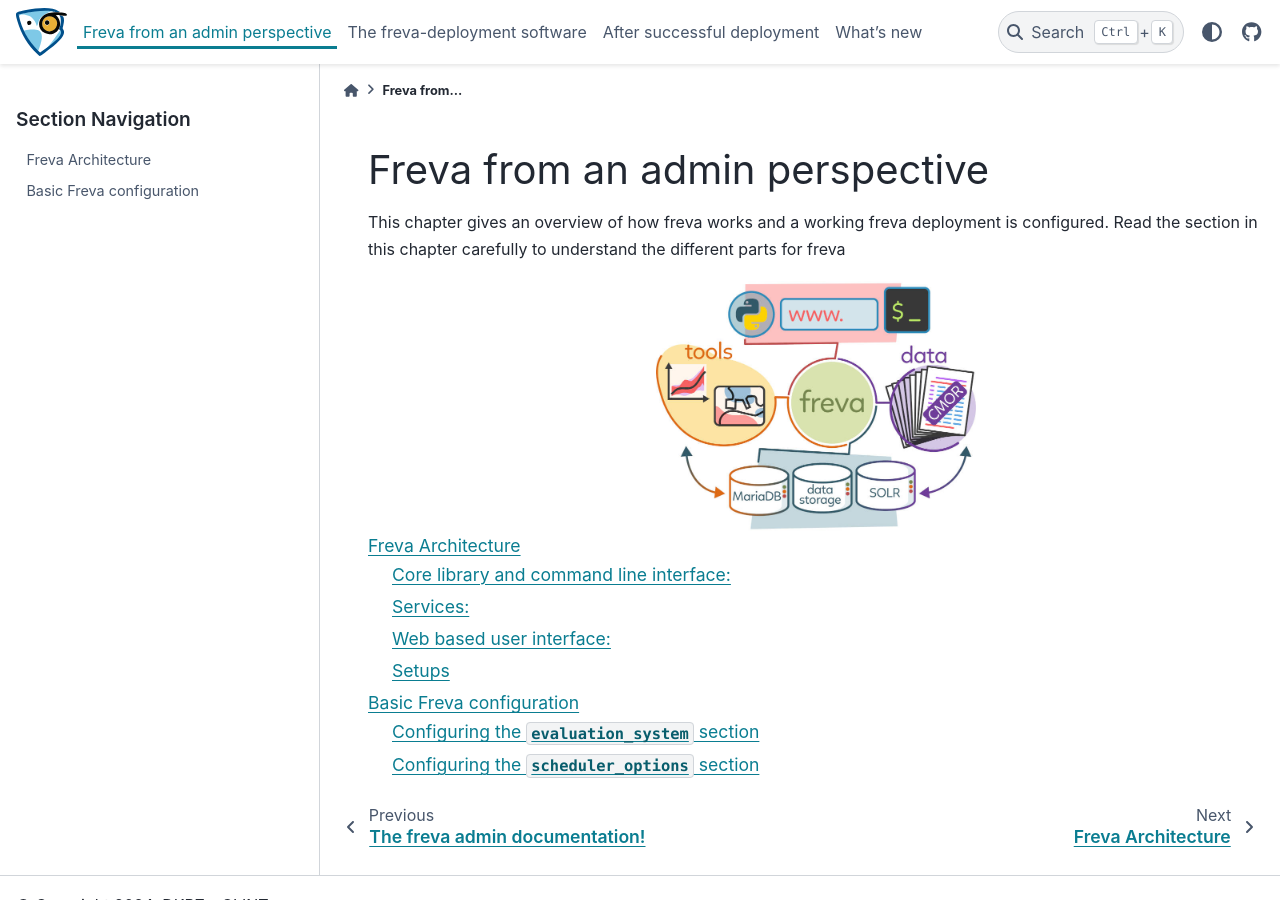
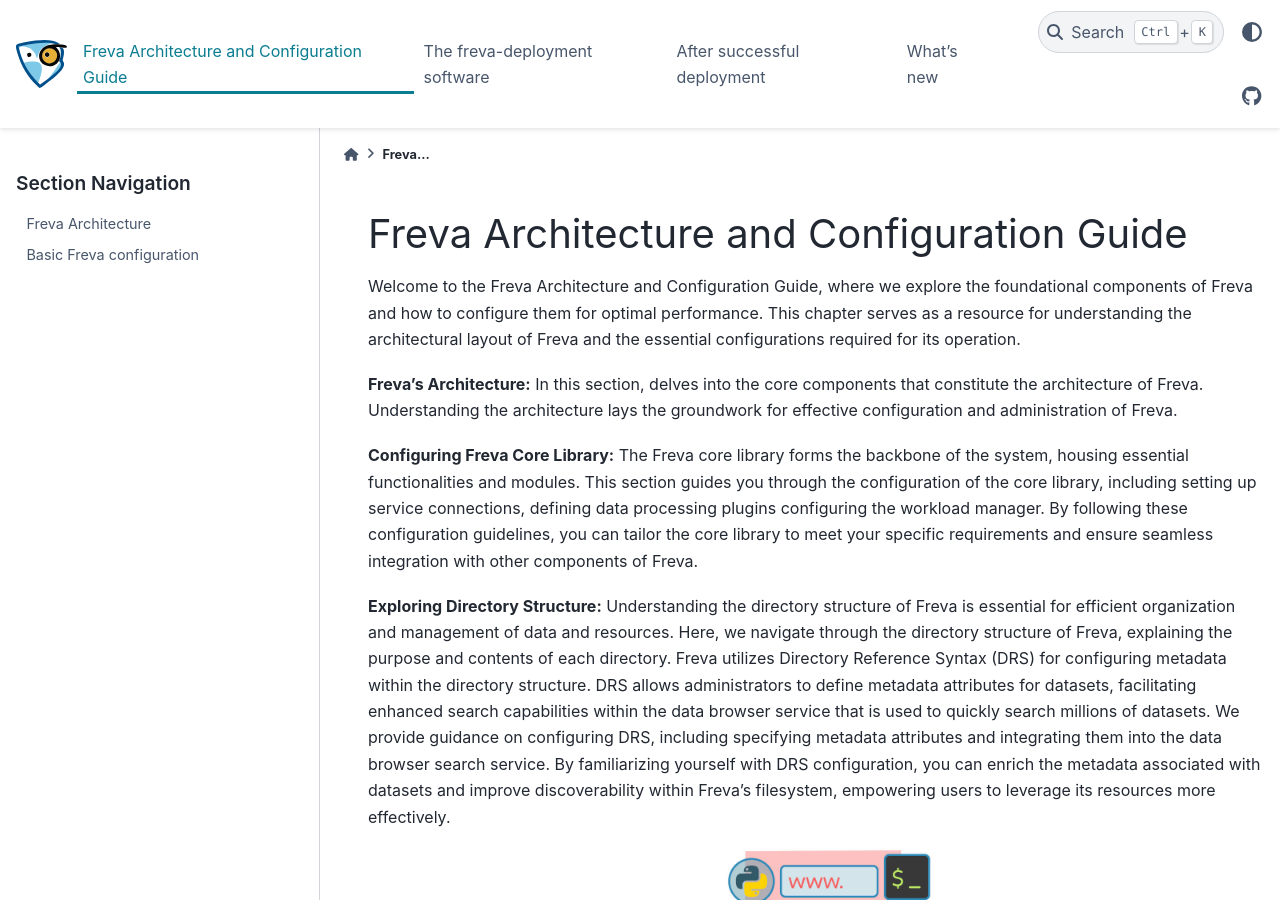
Before and after one commit to FREVA-CLINT/freva-deployment, a Sphinx documentation site: the page built from docs/architecture/index.rst, in a window 1280 px wide and 900 px high. Built offline with Sphinx 7.4.7 and the PyData theme 0.15.4, drawn with Linux system fonts in a browser that asks for light colours.

Commit message:
Rearange docs.

```diff
--- a/docs/architecture/index.rst
+++ b/docs/architecture/index.rst
@@ -1,9 +1,40 @@
-Freva from an admin perspective
-===============================
+Freva Architecture and Configuration Guide
+===========================================
+Welcome to the Freva Architecture and Configuration Guide, where we explore
+the foundational components of Freva and how to configure them for optimal
+performance. This chapter serves as a resource for
+understanding the architectural layout of Freva and the essential
+configurations required for its operation.
 
-This chapter gives an overview of how freva works and a working freva deployment
-is configured. Read the section in this chapter carefully to understand
-the different parts for freva
+**Freva's Architecture:** In this section, delves into the
+core components that constitute the architecture of Freva.
+Understanding the architecture lays the groundwork for effective
+configuration and administration of Freva.
+
+**Configuring Freva Core Library:** The Freva core library forms the
+backbone of the system, housing essential functionalities and modules. This
+section guides you through the configuration of the core library, including
+setting up service connections, defining data processing plugins
+configuring the workload manager. By following these configuration
+guidelines, you can tailor the core library to meet your specific
+requirements and ensure seamless integration with other components of Freva.
+
+**Exploring Directory Structure:**
+Understanding the directory structure of Freva is essential for efficient
+organization and management of data and resources. Here, we navigate
+through the directory structure of Freva, explaining the purpose and
+contents of each directory. Freva utilizes Directory
+Reference Syntax (DRS) for configuring metadata within the directory
+structure. DRS allows administrators to define metadata attributes for
+datasets, facilitating enhanced search capabilities within the data
+browser service that is used to quickly search millions of datasets.
+We provide guidance on configuring DRS, including specifying
+metadata attributes and integrating them into the data browser search
+service. By familiarizing yourself with DRS configuration, you can enrich
+the metadata associated with datasets and improve discoverability within
+Freva's filesystem, empowering users to leverage its resources more
+effectively.
+
 
 .. image:: _static/freva_flowchart-new.jpg
    :width: 320
```
